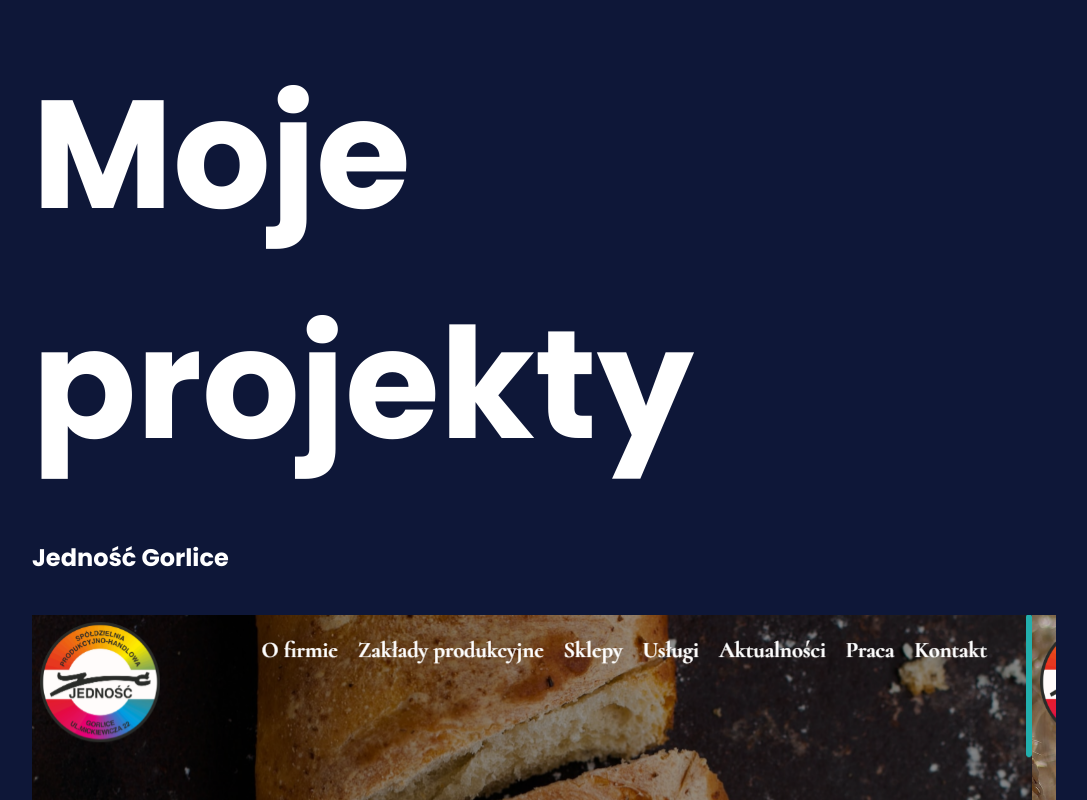
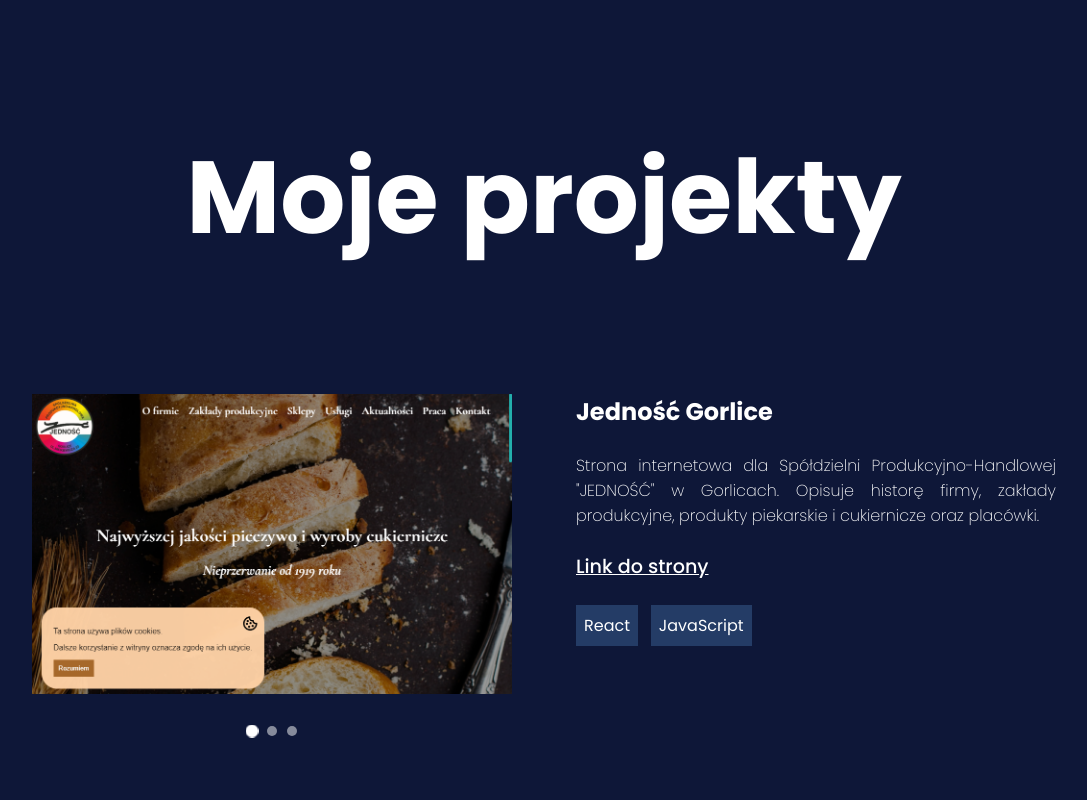
Before and after one commit to Krolicki/portfolio, a React (Vite) app: page / in a window 1280 px wide. Shown: the part 1400-2200 px from the top of the page, without its empty margins (96-1183 px from the left). Built offline with nearby package versions, Linux system fonts and the light colour scheme.

Commit message:
project desktop, small fixes

```diff
--- a/src/components/Projects/Project.tsx
+++ b/src/components/Projects/Project.tsx
@@ -7,7 +7,7 @@
     const slidePhotoRef = useRef(0)
     const containerRef = useRef<HTMLDivElement | null>(null)
     const observerRef = useRef<IntersectionObserver | null>(null)
-
+    const intervalRef = useRef<number | null>(null)
 
     useEffect(() => {
         observerRef.current = new IntersectionObserver((entries) => {
@@ -23,11 +23,15 @@
           if (observerRef.current) {
             observerRef.current.disconnect()
           }
+          if(intervalRef.current)
+            clearInterval(intervalRef.current)
         }
       }, [])
 
       const startInterval = () => {
-        const interval = setInterval(() => {
+        if(intervalRef.current)
+            clearInterval(intervalRef.current)
+        intervalRef.current = setInterval(() => {
           if (slidePhotoRef.current === project.images.length - 1) {
             slidePhotoRef.current = 0
           } else {
@@ -35,10 +39,11 @@
           }
 
           setSlidePhoto(slidePhotoRef.current)
-        }, 3000)
+        }, 4000)
 
         return () => {
-          clearInterval(interval)
+            if(intervalRef.current)
+                clearInterval(intervalRef.current)
         }
       }
 
--- a/src/components/Projects/Projects.css
+++ b/src/components/Projects/Projects.css
@@ -75,3 +75,38 @@
     padding: 1vh;
     background-color: rgb(var(--third-plan));
 }
+
+@media screen and (min-width: 920px){
+    .projects-wraper h1{
+        margin-block: 10vh;
+        font-size: 8vw;
+    }
+    .project{
+        display: grid;
+        grid-template-columns: repeat(2, 1fr);
+        grid-template-rows: repeat(4, min-content) 1fr min-content;
+        grid-column-gap: 5vw;
+        grid-row-gap: 3vh;
+    }
+
+    .project h2{
+        grid-area: 1 / 2 / 2 / 3;
+    }
+    .project-images-slider{
+        grid-area: 1 / 1 / 6 / 2;
+    }
+    .project-slider-dots{
+        grid-area: 6 / 1 / 7 / 2;
+        margin: 0 auto;
+    }
+    .project p{
+        grid-area: 2 / 2 / 3 / 3;
+    }
+    .project .link{
+        grid-area: 3 / 2 / 4 / 3;
+    }
+    .project-technologies{
+        grid-area: 4 / 2 / 5 / 3;
+        gap: 1vw;
+    }
+}
```
